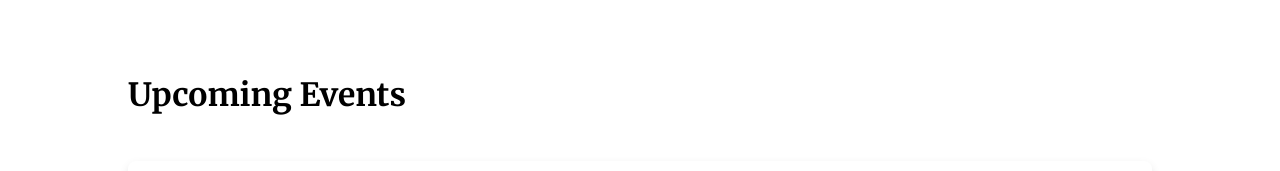
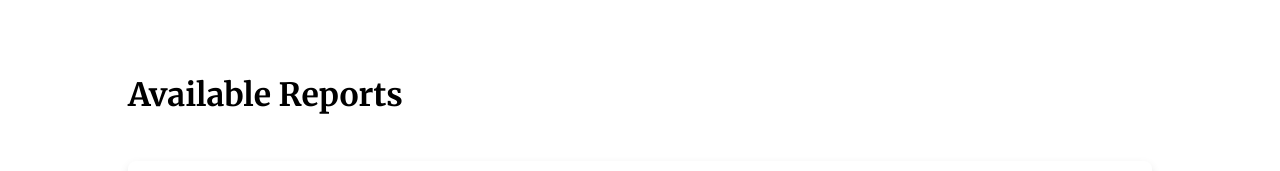
Before and after one commit to ammanullah/finance-club-test, a plain HTML site: page market-updates.html in a window 1280 px wide. Shown: the part 379-550 px from the top of the page. Drawn offline with Linux system fonts and the light colour scheme.

Commit message:
Add files via upload

```diff
--- a/market-updates.html
+++ b/market-updates.html
@@ -290,7 +290,7 @@ nav ul li a {
 
   <!-- Leadership Section -->
   <section class="leadership-section">
-    <h2>Upcoming Events</h2>
+    <h2>Available Reports</h2>
     <div class="leadership-cards">
       <!-- Leadership Card 1 -->
       <div class="leadership-card">
```
